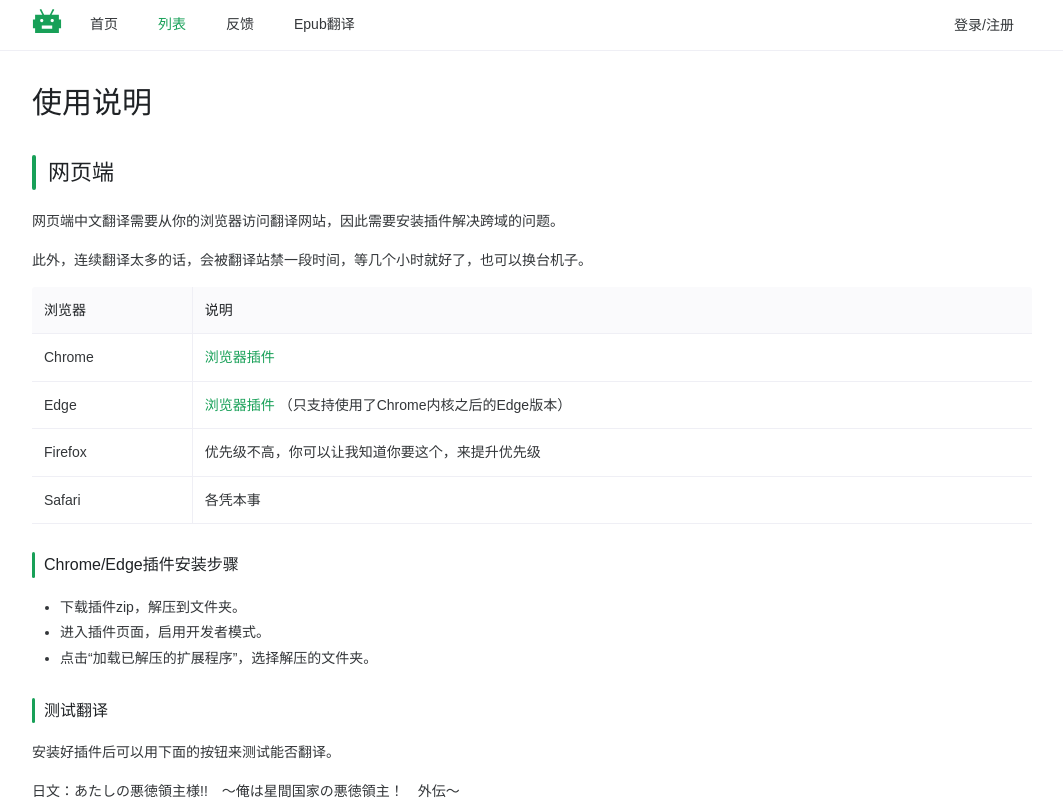
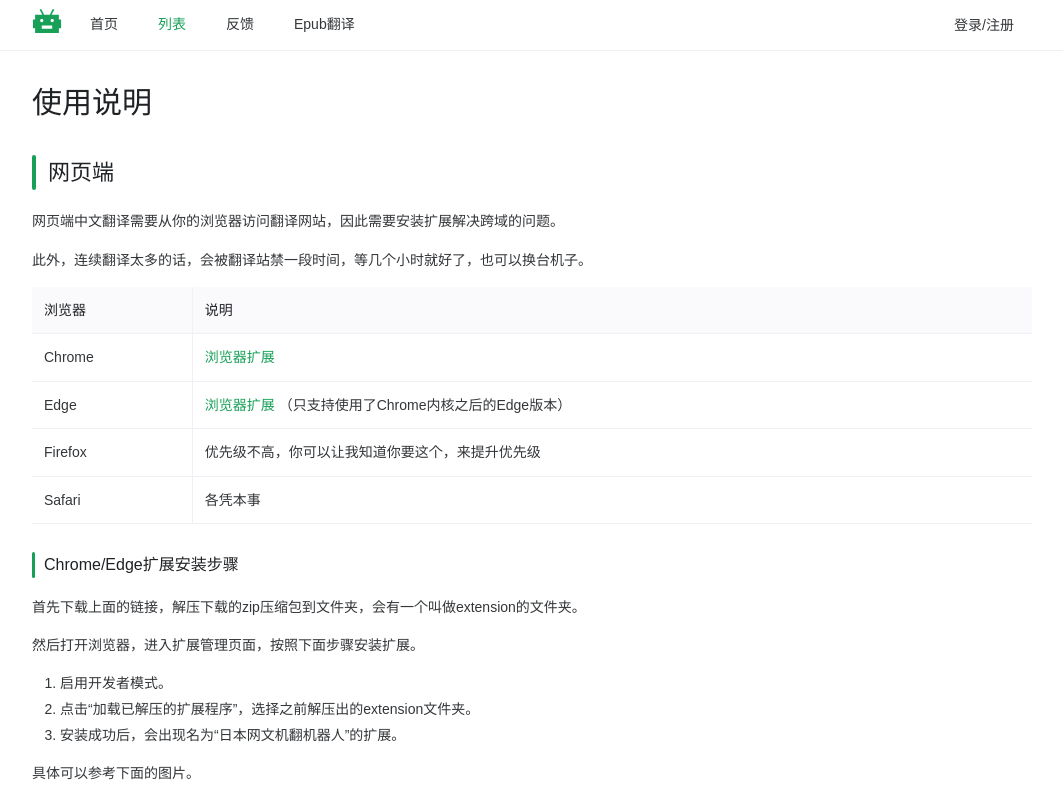
Before and after one commit to FishHawk/auto-novel, a Vue app in the folder src-vue/: page /how-to-use in a window 1280 px wide. Shown: the whole page, without its empty margins (108-1171 px from the left). Built offline with nearby package versions, Linux system fonts and the light colour scheme; a small style sheet from the web is missing.

Commit message:
add image to show how to install extension

```diff
--- a/src-vue/src/pages/other/HowToUse.vue
+++ b/src-vue/src/pages/other/HowToUse.vue
@@ -38,7 +38,7 @@ async function testYoudao() {
 
     <n-h2 prefix="bar">网页端</n-h2>
     <n-p>
-      网页端中文翻译需要从你的浏览器访问翻译网站，因此需要安装插件解决跨域的问题。
+      网页端中文翻译需要从你的浏览器访问翻译网站，因此需要安装扩展解决跨域的问题。
     </n-p>
     <n-p>
       此外，连续翻译太多的话，会被翻译站禁一段时间，等几个小时就好了，也可以换台机子。
@@ -53,12 +53,12 @@ async function testYoudao() {
       <tbody>
         <tr>
           <td nowrap="nowrap">Chrome</td>
-          <td><n-a href="/extension.zip" target="_blank">浏览器插件</n-a></td>
+          <td><n-a href="/extension.zip" target="_blank">浏览器扩展</n-a></td>
         </tr>
         <tr>
           <td nowrap="nowrap">Edge</td>
           <td>
-            <n-a href="/extension.zip" target="_blank">浏览器插件</n-a>
+            <n-a href="/extension.zip" target="_blank">浏览器扩展</n-a>
             （只支持使用了Chrome内核之后的Edge版本）
           </td>
         </tr>
@@ -73,15 +73,24 @@ async function testYoudao() {
       </tbody>
     </n-table>
 
-    <n-h4 prefix="bar">Chrome/Edge插件安装步骤</n-h4>
-    <n-ul>
-      <n-li>下载插件zip，解压到文件夹。</n-li>
-      <n-li>进入插件页面，启用开发者模式。</n-li>
-      <n-li>点击“加载已解压的扩展程序”，选择解压的文件夹。</n-li>
-    </n-ul>
+    <n-h4 prefix="bar">Chrome/Edge扩展安装步骤</n-h4>
+    <n-p>
+      首先下载上面的链接，解压下载的zip压缩包到文件夹，会有一个叫做extension的文件夹。
+    </n-p>
+    <n-p>然后打开浏览器，进入扩展管理页面，按照下面步骤安装扩展。</n-p>
+    <n-ol>
+      <n-li>启用开发者模式。</n-li>
+      <n-li>点击“加载已解压的扩展程序”，选择之前解压出的extension文件夹。</n-li>
+      <n-li>安装成功后，会出现名为“日本网文机翻机器人”的扩展。</n-li>
+    </n-ol>
+    <n-p>具体可以参考下面的图片。</n-p>
+    <n-p>Chrome:</n-p>
+    <img src="/chrome.png" style="width: 100%" />
+    <n-p>Edge:</n-p>
+    <img src="/edge.png" style="width: 100%" />
 
     <n-h4 prefix="bar">测试翻译</n-h4>
-    <n-p>安装好插件后可以用下面的按钮来测试能否翻译。</n-p>
+    <n-p>安装好扩展后可以用下面的按钮来测试能否翻译。</n-p>
     <n-p>日文：{{ textJp }}</n-p>
     <n-p>百度：{{ textBaidu }}</n-p>
     <n-p>有道：{{ textYoudao }}</n-p>
```
Also changed, not shown: src-vue/public/chrome.png (added), src-vue/public/edge.png (added).
